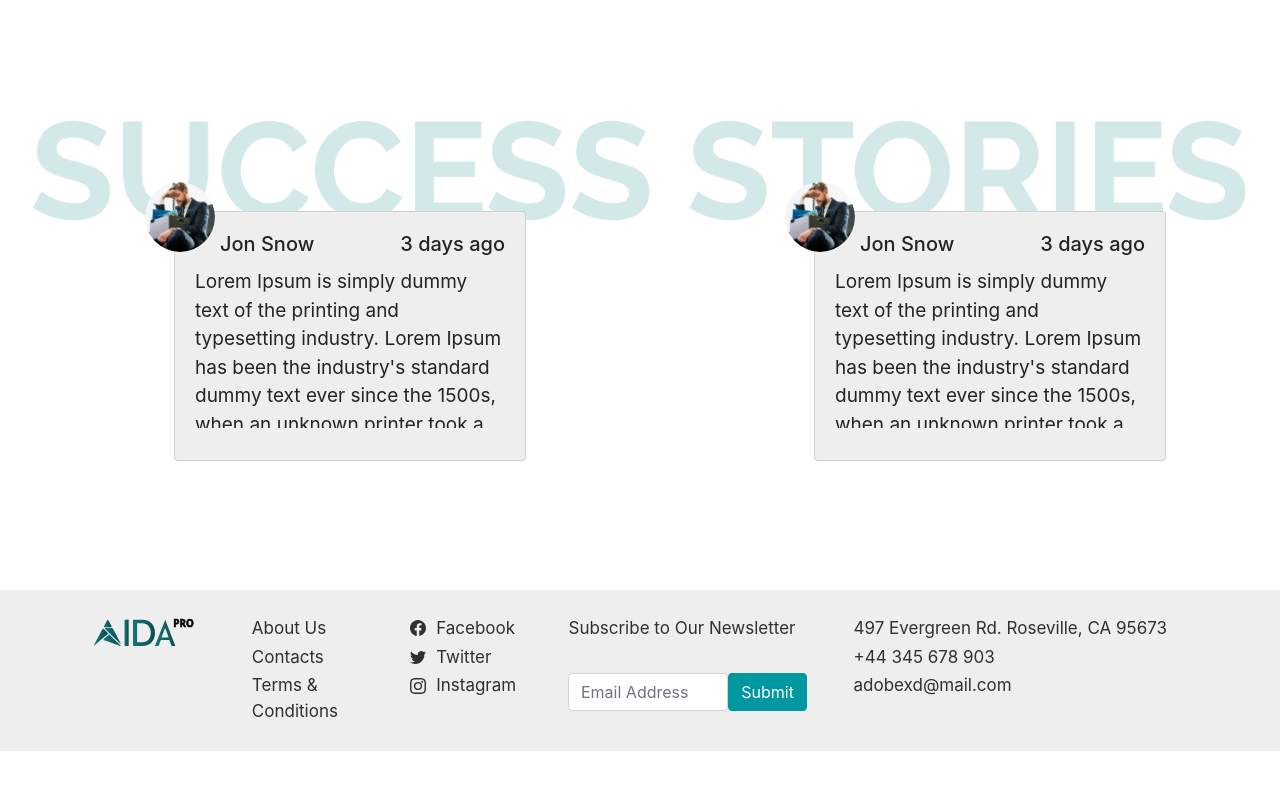
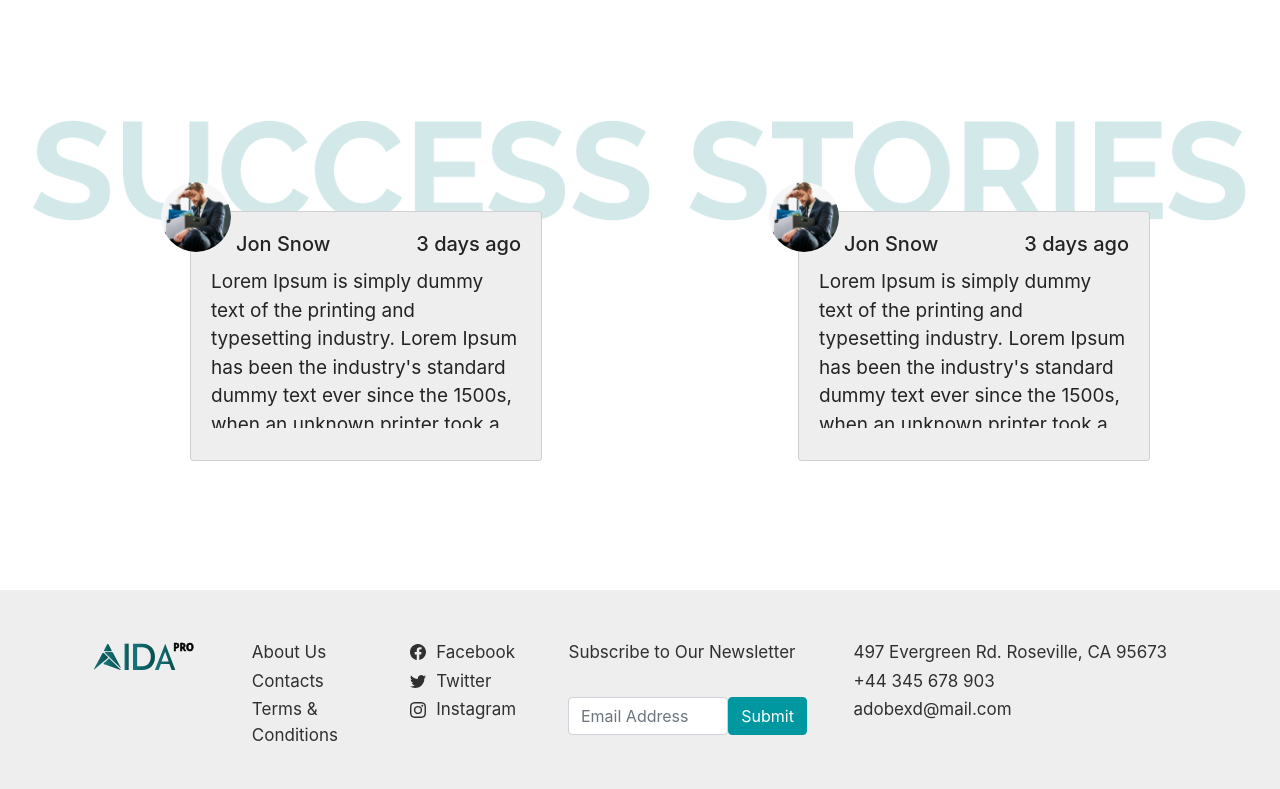
Before and after one commit to Fahadayyaz/project, a React (Create React App) app: page / in a window 1280 px wide. Shown: the part 2816-3605 px from the top of the page. Before the commit the page ends 3567 px from the top, so only its background shows below. Built offline with nearby package versions, Linux system fonts and the light colour scheme.

Commit message:
homepageCompnies done

```diff
--- a/src/components/Screens/HomepageCompany.js
+++ b/src/components/Screens/HomepageCompany.js
@@ -358,7 +358,7 @@ export default function HomepageCompany() {
       <Container fluid className="stories-section">
         <img src={successpic} alt="successpic" style={{ width: "100%" }} />
         <Container className="absoluteOverlay">
-          <Row style={{ minWidth: "100vw" }}>
+          <Row style={{ minWidth: "100vw", padding: "0rem 2rem" }}>
             <Col
               style={{
                 display: "flex",
--- a/src/custom.scss
+++ b/src/custom.scss
@@ -25,7 +25,7 @@ p {
 .footer {
   width: 100vw;
   background-color: $primary;
-  padding: 1.5rem 0rem;
+  padding: 3rem 0rem;
 }
 .footer .nav__link {
   padding: 0.1em 0.5em !important;
```
Also changed, not shown: 1 other file (tests, documents, lock files or other folders).
